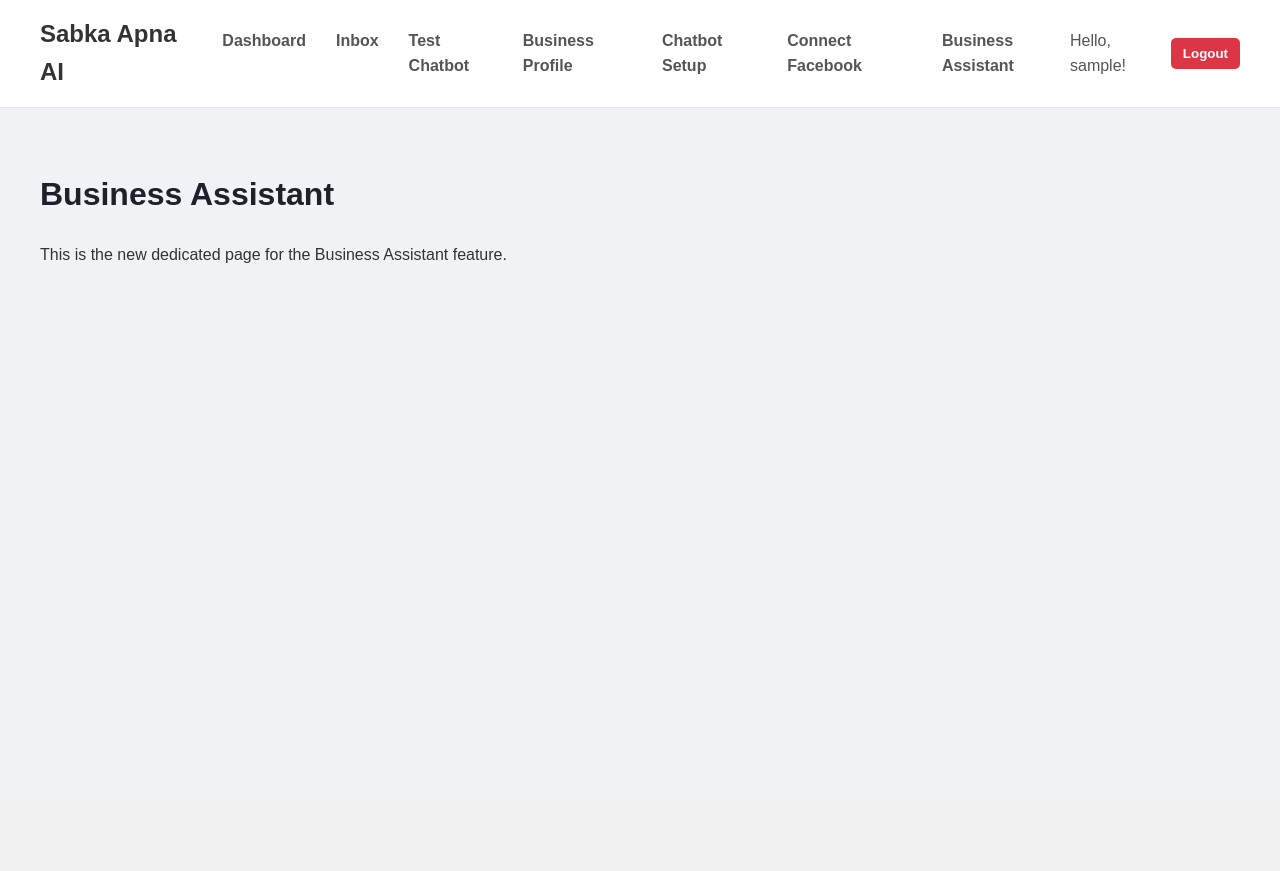
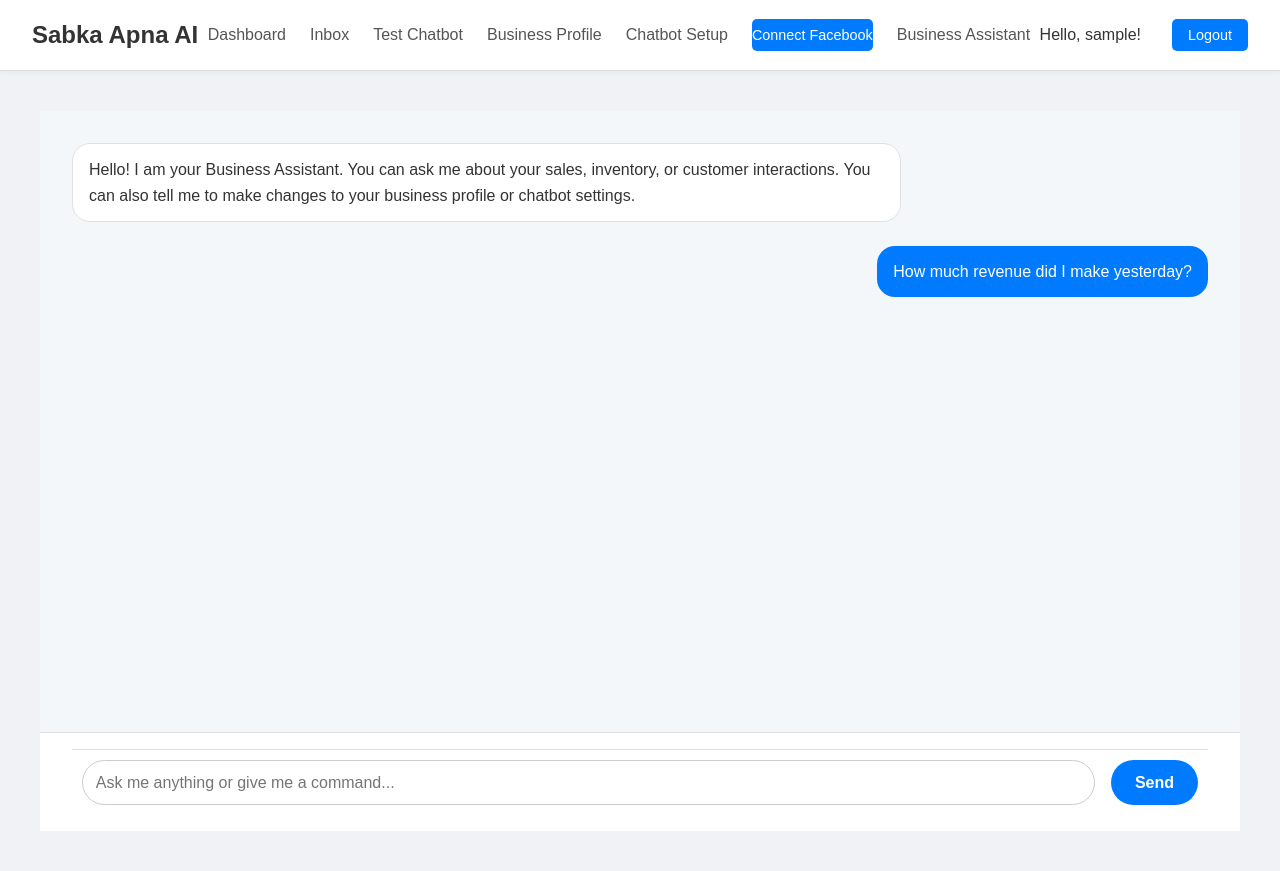
Before and after one commit to sidakbirgi06/sabka_ai, a Django app: page /business-assistant/ in a window 1280 px wide. Before the commit the page ends 263 px from the top, so only its background shows below. Run offline with Django 5.2, Linux system fonts and the light colour scheme; the visitor is signed in with stand-in values (Sample User, id 1); data that the repository does not hold is empty.

Commit message:
Fix home.html with clean template code

```diff
--- a/seller/static/seller/style.css
+++ b/seller/static/seller/style.css
@@ -46,19 +46,6 @@ button:hover {
 .user-greeting {
   font-size: 1.2em;
   font-weight: bold;
-}
-
-.nav-button {
-  padding: 8px 12px;
-  margin-left: 10px;
-  background-color: #e9ecef;
-  border-radius: 5px;
-  font-size: 0.9em;
-  color: #333;
-}
-
-.nav-button:hover {
-  background-color: #ced4da;
 }
 
 .home-main {
@@ -232,71 +219,6 @@ body.login-page {
     font-style: italic;
 }
 
-/* --- New Main App Layout with Top Header --- */
-.main-header {
-    /* This is the key command that makes things go left-to-right */
-    display: flex;
-    justify-content: space-between; /* Pushes logo left, and nav/user right */
-    align-items: center;
-    padding: 15px 40px;
-    background-color: #ffffff;
-    border-bottom: 1px solid #e7e7e7;
-    position: sticky;
-    top: 0;
-    z-index: 1000;
-}
-
-.logo-container a {
-    font-size: 1.5em;
-    font-weight: bold;
-    color: #333;
-    text-decoration: none;
-}
-
-.main-nav ul {
-    list-style: none; /* This removes the bullet points */
-    margin: 0;
-    padding: 0;
-    display: flex; /* This lines up the links (Dashboard, Inbox, etc.) horizontally */
-}
-
-.main-nav ul li {
-    margin-left: 30px; /* Space between the navigation links */
-}
-
-.main-nav ul li a {
-    color: #555;
-    text-decoration: none;
-    font-weight: bold;
-    font-size: 1em;
-}
-
-.main-nav ul li a:hover {
-    color: #007bff;
-}
-
-.user-info {
-    display: flex;
-    align-items: center;
-}
-
-.user-info span {
-    color: #555;
-}
-
-.logout-button {
-    background-color: #dc3545;
-    color: white;
-    padding: 8px 12px;
-    border-radius: 5px;
-    border: none;
-    cursor: pointer;
-    font-weight: bold;
-}
-
-.logout-button:hover {
-    background-color: #c82333;
-}
 
 .main-content {
     padding: 40px;
@@ -353,3 +275,198 @@ body.login-page {
     border-radius: 5px;
     margin-right: 10px;
 }
+
+
+/* ============================================= */
+/* NAVIGATION BAR REVAMP                */
+/* ============================================= */
+
+/* Main Header Container */
+.main-header {
+    display: flex;
+    justify-content: space-between; /* Pushes logo to the left and nav/user to the right */
+    align-items: center;
+    padding: 1rem 2rem; /* Adds nice spacing */
+    background-color: #ffffff;
+    border-bottom: 1px solid #e0e0e0; /* Subtle separator line */
+    box-shadow: 0 2px 4px rgba(0,0,0,0.04);
+}
+
+/* Logo Styling */
+.logo-container a {
+    font-size: 1.5rem;
+    font-weight: bold;
+    color: #333;
+    text-decoration: none;
+}
+
+/* Navigation Links Container */
+.main-nav ul {
+    list-style: none;
+    margin: 0;
+    padding: 0;
+    display: flex;
+    align-items: center;
+    gap: 1.5rem; /* Space between nav items */
+}
+
+/* Standard Navigation Links */
+.main-nav a {
+    text-decoration: none;
+    color: #555;
+    font-weight: 500;
+    padding: 0.5rem 0;
+    position: relative;
+    transition: color 0.3s ease;
+}
+
+/* Cool hover effect for links */
+.main-nav a::after {
+    content: '';
+    position: absolute;
+    width: 100%;
+    height: 2px;
+    bottom: 0;
+    left: 0;
+    background-color: #007bff;
+    transform: scaleX(0);
+    transform-origin: bottom right;
+    transition: transform 0.3s ease;
+}
+
+.main-nav a:hover {
+    color: #007bff;
+}
+
+.main-nav a:hover::after {
+    transform: scaleX(1);
+    transform-origin: bottom left;
+}
+
+/* Styling for special buttons like "Connect Facebook" */
+.nav-button-connect, .logout-button {
+    background-color: #007bff;
+    color: white !important; /* Use !important to override other link styles */
+    padding: 0.5rem 1rem;
+    border-radius: 5px;
+    text-decoration: none;
+    border: none;
+    cursor: pointer;
+    font-family: inherit;
+    font-size: 0.9rem;
+    transition: background-color 0.3s ease;
+}
+
+.nav-button-connect:hover, .logout-button:hover {
+    background-color: #0056b3;
+    color: white !important; /* Keep text color white on hover */
+}
+
+/* Remove hover underline from buttons */
+.nav-button-connect::after, .logout-button::after {
+    display: none;
+}
+
+/* Styling for the "Connected" status */
+.nav-connected {
+    color: #28a745; /* Green color for success */
+    font-weight: bold;
+    cursor: default;
+}
+
+/* User Info Section */
+.user-info {
+    display: flex;
+    align-items: center;
+    gap: 1rem;
+}
+
+.user-info span {
+    font-weight: 500;
+    color: #333;
+}
+
+
+/* ============================================= */
+/* BUSINESS ASSISTANT CHAT PAGE            */
+/* ============================================= */
+
+.chat-page-container {
+    display: flex;
+    flex-direction: column;
+    height: calc(100vh - 80px); /* Full viewport height minus the header height */
+    background-color: #f4f7fa;
+}
+
+.chat-messages {
+    flex-grow: 1; /* Makes the message area take all available space */
+    overflow-y: auto; /* Adds scrolling for messages */
+    padding: 2rem;
+}
+
+.chat-message {
+    display: flex;
+    margin-bottom: 1.5rem;
+}
+
+.chat-message p {
+    margin: 0;
+    padding: 0.8rem 1rem;
+    border-radius: 18px;
+    max-width: 70%;
+    word-wrap: break-word;
+}
+
+.message-bot {
+    justify-content: flex-start;
+}
+
+.message-bot p {
+    background-color: #ffffff;
+    color: #333;
+    border: 1px solid #e0e0e0;
+}
+
+.message-user {
+    justify-content: flex-end;
+}
+
+.message-user p {
+    background-color: #007bff;
+    color: #ffffff;
+}
+
+.chat-input-bar {
+    padding: 1rem 2rem;
+    background-color: #ffffff;
+    border-top: 1px solid #e0e0e0;
+}
+
+.chat-input-form {
+    display: flex;
+    gap: 1rem;
+}
+
+.chat-input-form input {
+    flex-grow: 1;
+    border: 1px solid #ccc;
+    padding: 0.8rem;
+    border-radius: 25px;
+    font-size: 1rem;
+}
+
+.chat-input-form button {
+    background-color: #007bff;
+    color: white;
+    border: none;
+    padding: 0.8rem 1.5rem;
+    border-radius: 25px;
+    cursor: pointer;
+    font-size: 1rem;
+    font-weight: bold;
+    transition: background-color 0.3s ease;
+}
+
+.chat-input-form button:hover {
+    background-color: #0056b3;
+}
--- a/seller/templates/seller/business_assistant_page.html
+++ b/seller/templates/seller/business_assistant_page.html
@@ -1,6 +1,26 @@
 {% extends 'seller/app_base.html' %}
 
 {% block app_content %}
-    <h1>Business Assistant</h1>
-    <p>This is the new dedicated page for the Business Assistant feature.</p>
-    {% endblock app_content %}
+<div class="chat-page-container">
+
+    <div class="chat-messages">
+
+        <div class="chat-message message-bot">
+            <p>Hello! I am your Business Assistant. You can ask me about your sales, inventory, or customer interactions. You can also tell me to make changes to your business profile or chatbot settings.</p>
+        </div>
+
+        <div class="chat-message message-user">
+            <p>How much revenue did I make yesterday?</p>
+        </div>
+
+    </div>
+
+    <div class="chat-input-bar">
+        <form class="chat-input-form">
+            <input type="text" placeholder="Ask me anything or give me a command...">
+            <button type="submit">Send</button>
+        </form>
+    </div>
+
+</div>
+{% endblock app_content %}
```
